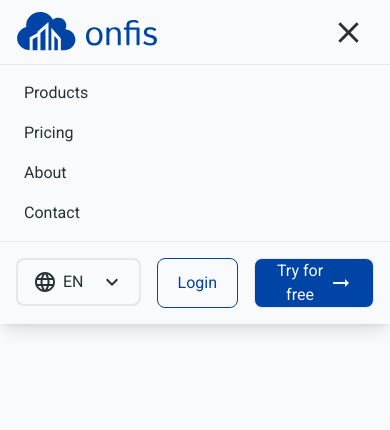
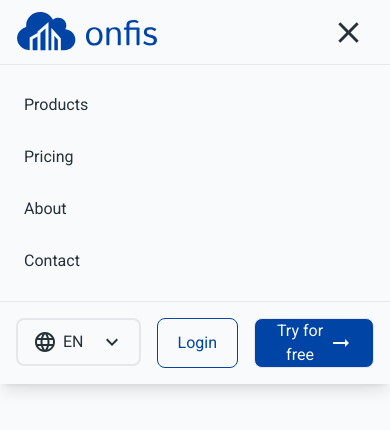
Before and after one commit to automne2021/onfis, a React (Vite) app in the folder onfis-frontend/: page / in a window 390 px wide. Both pictures are taken after a click on the button 348 px from the left and 32 px from the top of the page. Shown: the top 430 px of the page. Built offline with nearby package versions, Linux system fonts and the light colour scheme.

Commit message:
style: Change position of login/signup/language buttons screen size 1152px

```diff
--- a/onfis-frontend/src/features/landing/components/LandingPageHeader.tsx
+++ b/onfis-frontend/src/features/landing/components/LandingPageHeader.tsx
@@ -49,14 +49,14 @@ export default function LandingPageHeader() {
       </div>
 
       {/* Nav Link Items */}
-      <nav className="hidden md:flex gap-[32px]">
+      <nav className="hidden lg:flex gap-[32px]">
         {navLinks.map((item,idx) => {
           const isActive = location.pathname === item.path
           return (
           <Link
             key={idx}
             to={item.path}
-            className={`body-2-regular ${isActive ? 'text-primary' : 'text-neutral-900'}`}
+            className={`body-2-regular relative group ${isActive ? 'text-primary' : 'text-neutral-900'}`}
           >
             {item.title}
             <span className={`
@@ -68,6 +68,8 @@ export default function LandingPageHeader() {
         )})}
       </nav>
 
+      {/* Buttons - 1152px */}
+      <div className="flex gap-4 items-center">
         {/* Desktop - Log in/Sign up/Language buttons*/}
         <div className="hidden md:flex paragraph-p2-medium gap-4">
           {/* Language button */}
@@ -113,36 +115,39 @@ export default function LandingPageHeader() {
 
         {/* Mobile - Log in/Sign up/Language buttons*/}
         <button
-        className="md:hidden flex items-center justify-center text-sub-text p-2 transition rounded-full cursor-pointer hover:bg-neutral-200"
+          className="lg:hidden flex items-center justify-center text-sub-text p-2 transition rounded-full cursor-pointer hover:bg-neutral-200"
           onClick={() => setIsMobileMenuOpen(!isMobileMenuOpen)}
         >
           {isMobileMenuOpen ? <CloseOutlined fontSize="large"/> : <MenuOutlined fontSize="large"/>}
         </button>
+      </div>
       {/* Mobile dropdown */}
       <div
         className={`
-          absolute top-[64px] left-0 w-full bg-neutral-50 shadow-lg md:hidden flex flex-col overflow-hidden
+          absolute top-[64px] left-0 w-full bg-neutral-50 shadow-lg lg:hidden flex flex-col overflow-hidden
           transition-all duration-300 ease-in-out origin-top
           ${isMobileMenuOpen ? 'max-h-screen opacity-100 py-4 border-t border-divider' : 'max-h-0 opacity-0 py-0 border-none'}
         `}
       >
-        <div className="flex flex-col px-6 gap-6">
-          <nav className="flex flex-col gap-4">
+        {/* Nav links */}
+        <nav className="flex flex-col gap-1">
           {navLinks.map((item, index) => {
             const isActive = location.pathname === item.path;
             return (
               <Link
                 key={index}
                 to={item.path}
-                  className={`body-2-regular ${isActive ? 'text-primary' : 'text-neutral-900'}`}
+                className={`body-2-regular px-6 py-3 ${isActive ? 'bg-primary text-neutral-50' : 'text-neutral-900'} hover:bg-primary-hover hover:text-neutral-50 transition `}
               >
                 {item.title}
               </Link>
           )})}
         </nav>
-        </div>
+
+        <div className="block md:hidden">
           <hr className="text-divider my-4"/>
           <div className="flex gap-4 px-4 justify-end">
+            {/* Language buttons */}
             <Dropdown
               isOpen={openDropdown === 'language'}
               widthClass="w-full"
@@ -184,5 +189,6 @@ export default function LandingPageHeader() {
           </div>
         </div>
       </div>
+    </div>
   )
 }
```
Lines whose indentation alone changed are shown as unchanged.
